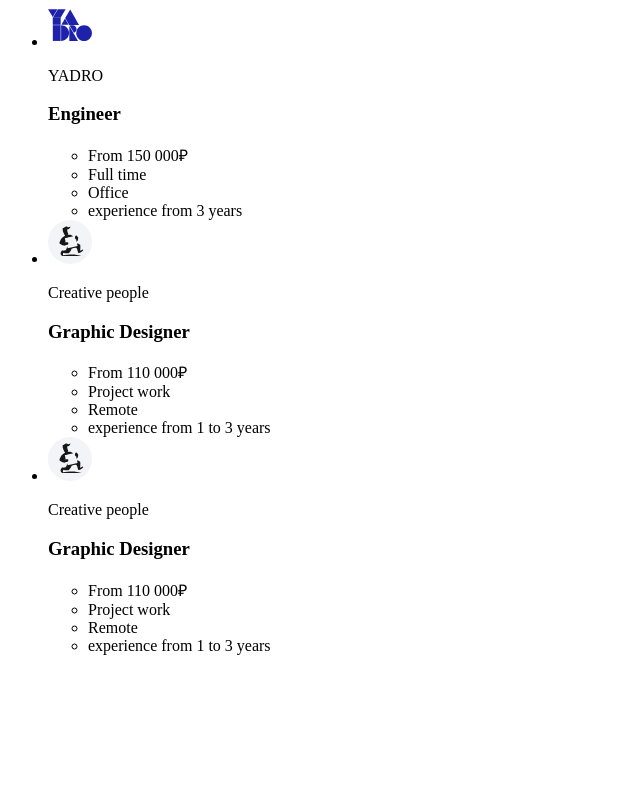
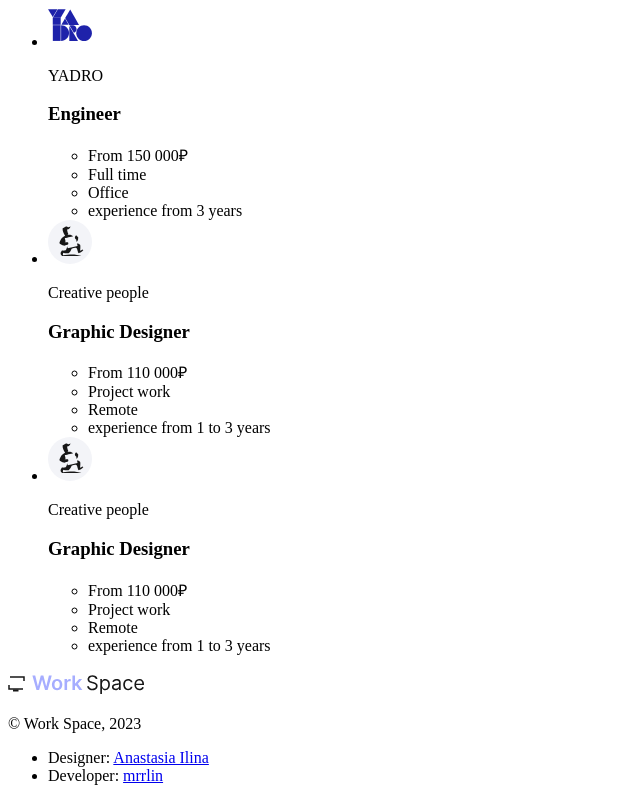
Before and after one commit to mrrlin/workspace, a plain HTML site: page index.html in a window 1280 px wide. Shown: the part 513-1314 px from the top of the page, without its empty margins (0-640 px from the left). Before the commit the page ends 1184 px from the top, so only its background shows below. Drawn offline with Linux system fonts and the light colour scheme.

Commit message:
Added footer

```diff
--- a/index.html
+++ b/index.html
@@ -242,7 +242,20 @@
   </main>
 
   <footer class="footer">
+    <div class="container footer__container">
+      <img src="img/footer-logo.svg" alt="Logo Workspace" class="footer__logo">
 
+      <p class="footer__copyright">© Work Space, 2023</p>
+
+      <ul class="footer__contacts">
+        <li class="footer__contact">Designer:
+          <a href="#" class="footer__link">Anastasia Ilina</a>
+        </li>
+        <li class="footer__contact">Developer:
+          <a href="#" class="footer__link">mrrlin</a>
+        </li>
+      </ul>
+    </div>
   </footer>
 </body>
 </html>
```
Also changed, not shown: img/footer-logo.svg (added).
